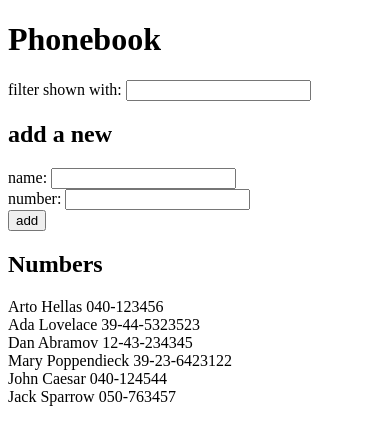
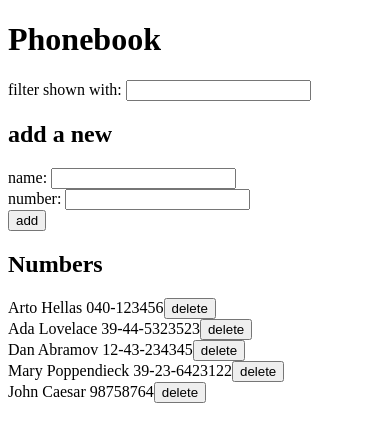
Before and after one commit to jvcaesar/fullstack2021, a React (Create React App) app in the folder part2/phonebook/: page / in a window 390 px wide. Shown: the top 444 px of the page. Built offline with nearby package versions, Linux system fonts and the light colour scheme; data requests are answered from the project's data file.

Commit message:
Exercise 2.17: Phonebook step 9

```diff
--- a/part2/phonebook/db.json
+++ b/part2/phonebook/db.json
@@ -22,13 +22,8 @@
     },
     {
       "name": "John Caesar",
-      "number": "040-124544",
-      "id": 5
-    },
-    {
-      "name": "Jack Sparrow",
-      "number": "050-763457",
-      "id": 6
+      "number": "98758764",
+      "id": 7
     }
   ]
 }
--- a/part2/phonebook/src/App.js
+++ b/part2/phonebook/src/App.js
@@ -1,7 +1,14 @@
 import React, { useState, useEffect } from 'react'
 import personService from './services/persons'
 
-const Person = ({ person }) => <div>{person.name} {person.number}</div>
+const Person = ({ person, deletePerson }) => {
+  return (
+    <div>
+      {person.name} {person.number}
+      <button onClick={deletePerson}>delete</button>
+    </div>
+  )
+}
 
 const Filter = ({ value, handler }) => {
   return (
@@ -27,12 +34,25 @@ const PersonForm = ({ handleSubmit, newName, nameHandler, newNumber, numberHandl
   )
 }
 
-const Persons = ({ persons, filterWord }) => {
+const deletePerson = (id, name, setAllPersons) => {
+  //console.log(`Delete ${id}`)
+  if (window.confirm(`Delete ${name}?`)) {
+    personService.removePerson(id)
+      .then(response => setAllPersons())
+      console.log(`${name} deleted.`)
+  } else {
+    console.log(`${name} not deleted.`)
+  }
+}
+
+const Persons = ({ persons, filterWord, setAllPersons }) => {
   const personsToShow = filterWord === '' ? persons :
     persons.filter(person => person.name.toLowerCase().indexOf(filterWord.toLowerCase()) !== -1)
   return (
     <div>
-      {personsToShow.map(person => <Person key={person.name} person={person} />)}
+      {personsToShow.map(person =>
+        <Person key={person.name} person={person}
+        deletePerson={() => deletePerson(person.id, person.name, setAllPersons)} />)}
     </div>
   )
 }
@@ -43,12 +63,12 @@ const App = () => {
   const [ newNumber, setNewNumber ] = useState('')
   const [ filterWord, setFilterWord ] = useState('')
 
-  const hook = () => {
+  const getAllPersons = () => {
     personService.getAll()
       .then(response => setPersons(response))
   }
 
-  useEffect(hook, [])
+  useEffect(getAllPersons, [])
 
   const nameExists = () => {
     const found = persons.find(name => name.name === newName)
@@ -95,7 +115,7 @@ const App = () => {
 
       <h2>Numbers</h2>
 
-      <Persons persons={persons} filterWord={filterWord} />
+      <Persons persons={persons} filterWord={filterWord} setAllPersons={getAllPersons}/>
 
     </div>
   )
--- a/part2/phonebook/src/services/persons.js
+++ b/part2/phonebook/src/services/persons.js
@@ -4,7 +4,7 @@ const baseUrl = 'http://localhost:3001/persons'
 
 const getAll = () => {
     const request = axios.get(baseUrl)
-    console.log('getall', request)
+    //console.log('getall', request)
     return request.then(response => response.data)
 }
 
@@ -13,4 +13,10 @@ const createPerson = (newPersonObj) => {
     return request.then(response => response.data)
 }
 
-export default { getAll, createPerson }
+const removePerson = (id) => {
+    const request = axios.delete(`${baseUrl}/${id}`)
+    //console.log(`Deleted ${id}`, request)
+    return request
+}
+
+export default { getAll, createPerson, removePerson }
```
